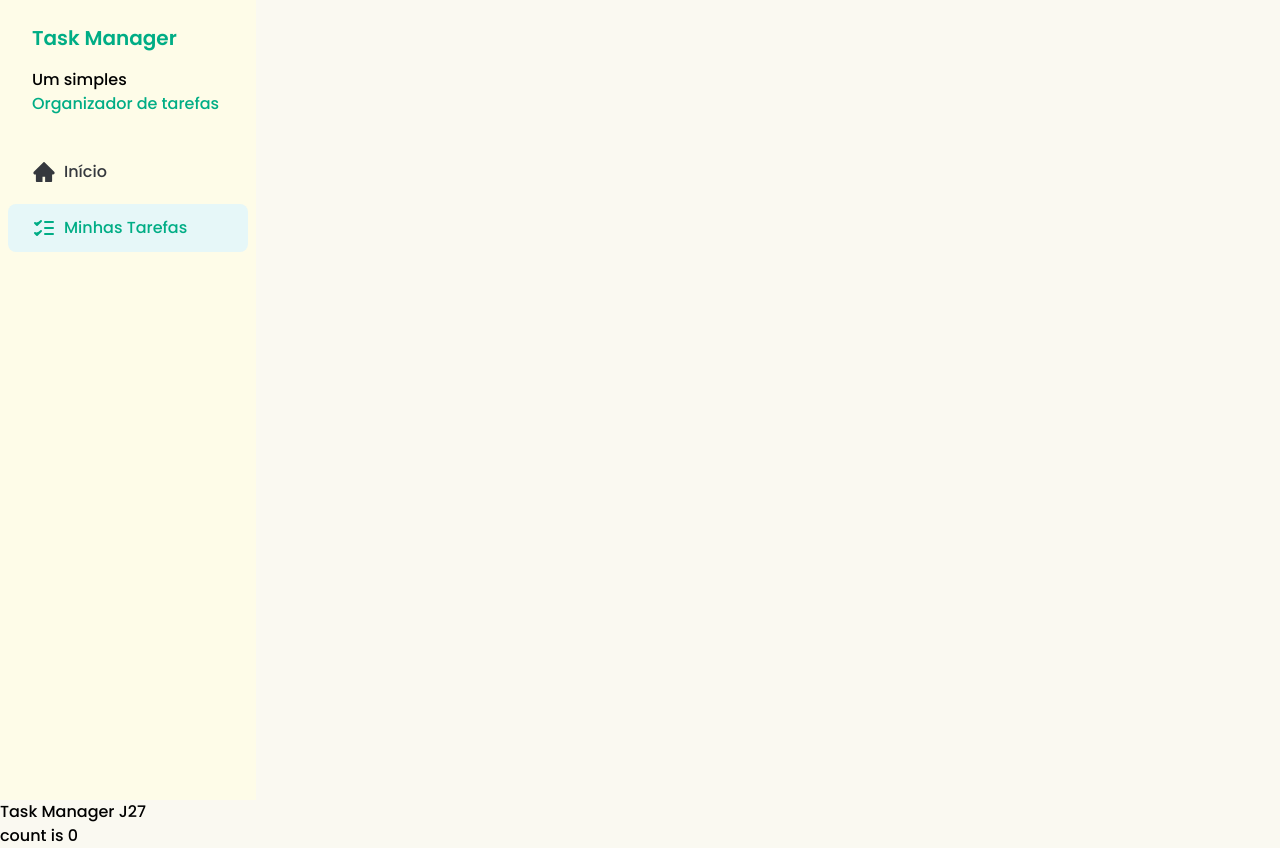
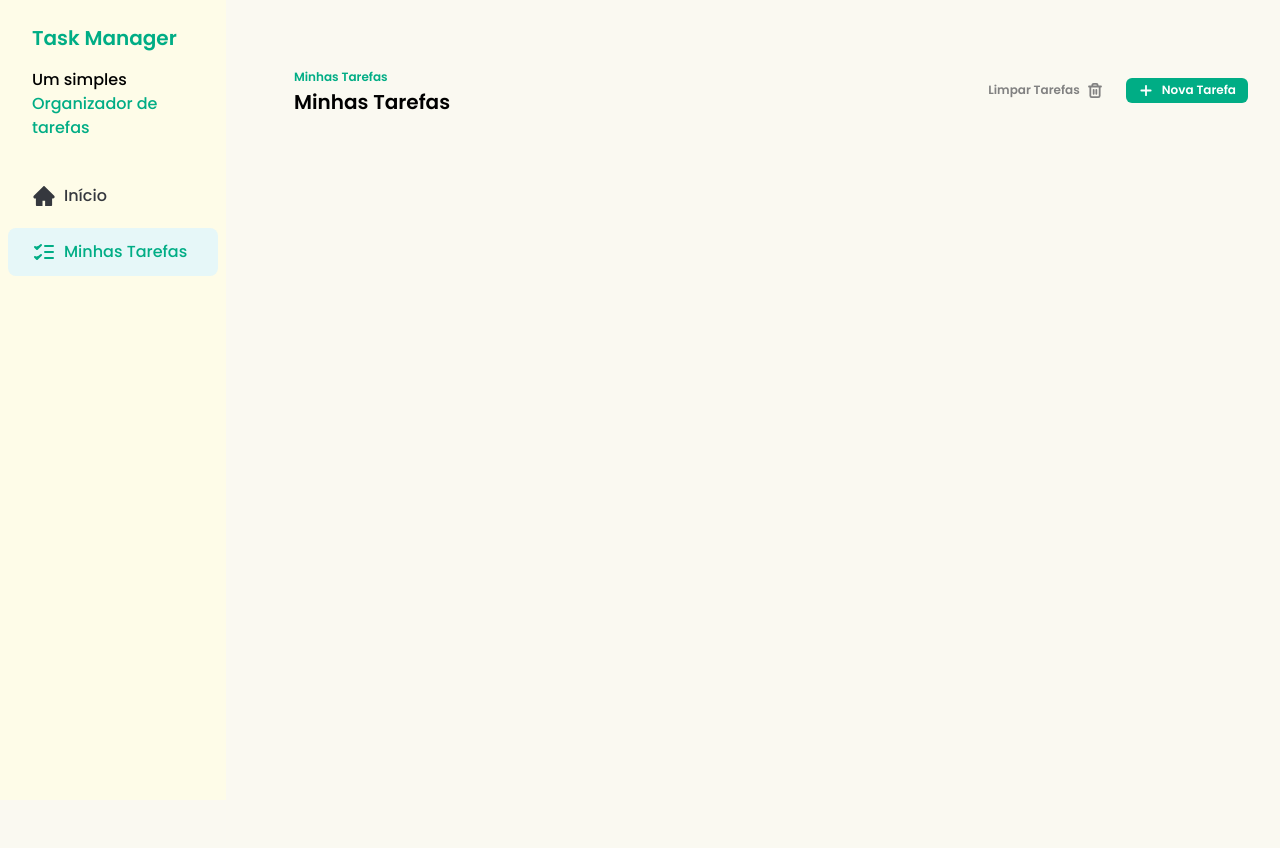
Before and after one commit to J27mendes/task-manager, a React (Vite) app: page / in a window 1280 px wide. After the commit the page ends 800 px from the top, so only its background shows below. Built offline with nearby package versions, Linux system fonts and the light colour scheme.

Commit message:
feat: add tasks component

```diff
--- a/src/App.jsx
+++ b/src/App.jsx
@@ -1,19 +1,12 @@
-import { useState } from 'react'
 import Sidebar from './components/Sidebar'
+import Tasks from './components/Tasks'
 
 function App() {
-  const [count, setCount] = useState(0)
-
   return (
-    <>
+    <div className="flex gap-9">
       <Sidebar />
-      <div className="card">
-        <h2>Task Manager J27</h2>
-        <button onClick={() => setCount((count) => count + 1)}>
-          count is {count}
-        </button>
-      </div>
-    </>
+      <Tasks />
+    </div>
   )
 }
 
--- a/src/components/Sidebar.jsx
+++ b/src/components/Sidebar.jsx
@@ -4,7 +4,7 @@ import TasksIcon from '../assets/icons/tasks.svg?react'
 
 const Sidebar = () => {
   return (
-    <div className="h-screen w-64 bg-yellow-50">
+    <div className="h-screen w-72 bg-yellow-50">
       <div className="space-y-4 px-8 py-6">
         <h1 className="text-xl font-semibold text-[#00AD85]">Task Manager</h1>
         <p>
--- /dev/null
+++ b/src/components/Tasks.jsx
@@ -0,0 +1,29 @@
+import Button from './Button'
+import Trash from '../assets/icons/trash.svg?react'
+import Add from '../assets/icons/Add.svg?react'
+
+const Tasks = () => {
+  return (
+    <div className="w-full px-8 py-16">
+      <div className="flex w-full justify-between">
+        <div>
+          <span className="text-xs font-semibold text-[#00AD85]">
+            Minhas Tarefas
+          </span>
+          <h2 className="text-xl font-semibold">Minhas Tarefas</h2>
+        </div>
+        <div className="flex items-center gap-3">
+          <Button variant={'ghost'}>
+            Limpar Tarefas <Trash />
+          </Button>
+          <Button variant={'primary'}>
+            <Add />
+            Nova Tarefa
+          </Button>
+        </div>
+      </div>
+    </div>
+  )
+}
+
+export default Tasks
```
